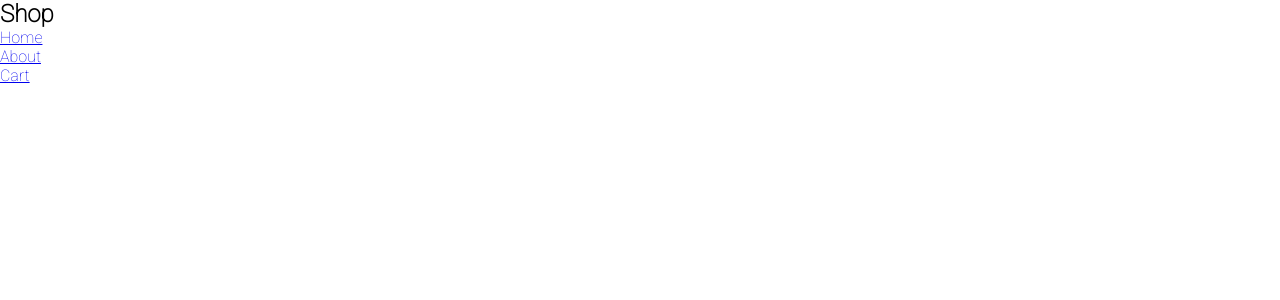
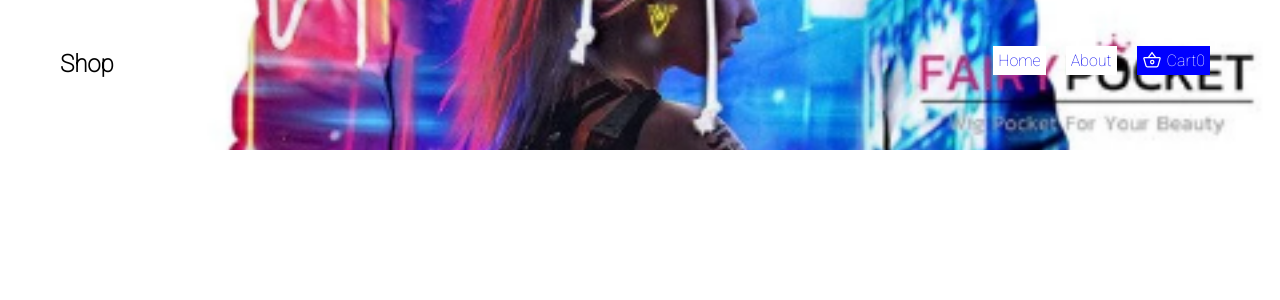
Before and after one commit to Filip-Zafran/Bootcamp-shopping-cart, a React (Create React App) app: page / in a window 1280 px wide. Shown: the top 300 px of the page. Built offline with nearby package versions, Linux system fonts and the light colour scheme.

Commit message:
create nav and Home component

```diff
--- a/public/index.html
+++ b/public/index.html
@@ -1,14 +1,12 @@
 <!DOCTYPE html>
 <html lang="en">
+
 <head>
   <meta charset="utf-8" />
   <link rel="icon" href="%PUBLIC_URL%/favicon.ico" />
   <meta name="viewport" content="width=device-width, initial-scale=1" />
   <meta name="theme-color" content="#000000" />
-    <meta
-      name="description"
-      content="Web site created using create-react-app"
-    />
+  <meta name="description" content="Web site created using create-react-app" />
   <link rel="apple-touch-icon" href="%PUBLIC_URL%/logo192.png" />
   <!--
       manifest.json provides metadata used when your web app is installed on a
@@ -24,8 +22,10 @@
       work correctly both with client-side routing and a non-root public URL.
       Learn how to configure a non-root public URL by running `npm run build`.
     -->
-    <title>React App</title>
+  <title>Shopping chart</title>
 </head>
+<script src="https://unpkg.com/ionicons@5.1.2/dist/ionicons.js"></script>
+
 <body>
   <noscript>You need to enable JavaScript to run this app.</noscript>
   <div id="root"></div>
@@ -40,4 +40,5 @@
       To create a production bundle, use `npm run build` or `yarn build`.
     -->
 </body>
+
 </html>
--- a/src/App.css
+++ b/src/App.css
@@ -1,11 +1,66 @@
 @import url('https://fonts.googleapis.com/css2?family=Open+Sans&family=Roboto:wght@100&display=swap');
 
+* {
+	margin: 0;
+	padding: 0;
+	box-sizing: border-box;
+	font-family: 'Roboto', sans-serif;
+}
 
-* {
-  margin: 0;
-  padding: 0;
-  box-sizing: border-box;
-  font-family: 'Roboto',
-    Open Sans,
-    sans-serif;
+header {
+	background-image: url('./images/cover.png');
+	background-repeat: no-repeat;
+	background-size: cover;
+	background-position: center;
+	height: 150px;
+	position: relative;
 }
+
+.overlay {
+	position: absolute;
+	z-index: 1;
+	top: 0;
+	left: 0;
+	height: 150%;
+	padding: 0 !important;
+	margin: 0 !important;
+	background-color: rgba (10, 10, 10, 0.3);
+}
+
+nav {
+	position: absolute;
+	z-index: 2;
+	top: 0;
+	right: 0;
+	left: 0;
+	display: flex;
+	flex-wrap: wrap;
+	justify-content: space-between;
+	padding: 50px 60px 0 60px;
+}
+
+nav li {
+	list-style: none;
+	display: inline-block;
+	padding-right: 10px;
+	padding-left: 10px;
+}
+
+li a {
+	padding: 5px;
+	background-color: #fff;
+	text-decoration: none;
+}
+
+.cart ion-icon {
+	vertical-align: bottom;
+	font-size: 20px;
+	padding-right: 5px;
+}
+
+.cart a {
+	background-color: blue;
+	color: #fff;
+	cursor: pointer;
+	text-decoration: none;
+}
--- a/src/App.js
+++ b/src/App.js
@@ -1,25 +1,13 @@
 import React from 'react';
 import './App.css';
+import Home from './components/Home'
 
 function App() {
   return (
     <div className="App">
-  <header>
-        <nav>
-          <h2>Shop</h2>
-          <ul>
-            <li>
-              <a h href="#">Home</a>
-            </li>
-               <li>
-              <a h href="#">About</a>
-            </li>
-               <li>
-              <a h href="#">Cart</a>
-            </li>
-          </ul>
-        </nav>
-        </header>
+ <Home />
+
+
     </div>
   );
 }
--- /dev/null
+++ b/src/components/Home.js
@@ -0,0 +1,27 @@
+import React from 'react';
+
+
+function Home() {
+    return (
+        <header>
+            <div className="overlay"></div>
+            <nav>
+                <h2>Shop</h2>
+                <ul>
+                    <li>
+                        <a h href="#">Home</a>
+                    </li>
+                    <li>
+                        <a h href="#">About</a>
+                    </li>
+                    <li className="cart">
+                        <a h href="#"><ion-icon name="basket-outline"></ion-icon>Cart<span>0</span></a>
+                    </li>
+                </ul>
+            </nav>
+        </header>
+
+    );
+}
+
+    export default Home;
```
Also changed, not shown: src/images/cover.png (added). Lines whose indentation alone changed are shown as unchanged.
